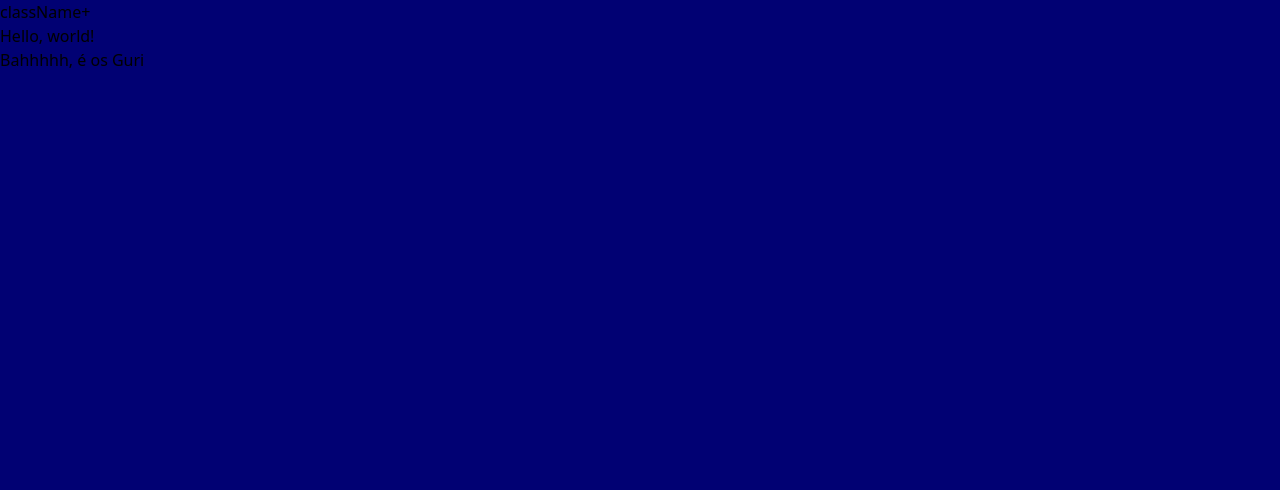
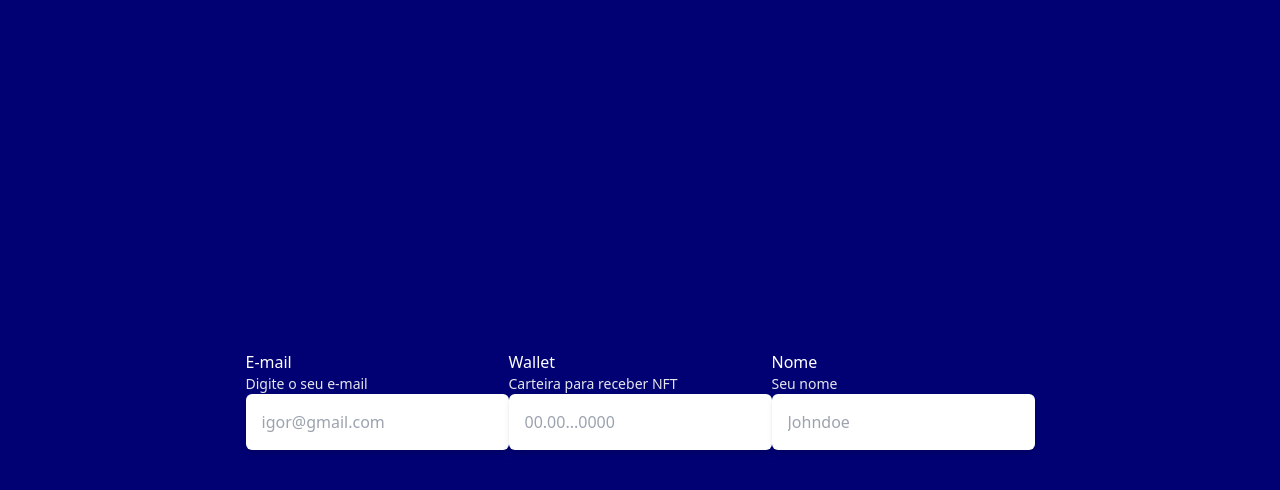
Before and after one commit to igorSguissardi/AulaReact-BC, a React (Create React App) app in the folder workshop/: page / in a window 1280 px wide. Shown: the top 490 px of the page. Built offline with nearby package versions, Linux system fonts and the light colour scheme.

Commit message:
código dando certo
...

```diff
--- a/workshop/src/App.js
+++ b/workshop/src/App.js
@@ -1,12 +1,12 @@
-import logo from './logo.svg';
-import './App.css';
-
+import React from 'react';
+import Input from "./components/Input.js";
 function App() {
   return (
-    <div>className+
-      <h1>Hello, world!</h1>
-      <p>Bahhhhh, é os Guri</p>
-      </div>
+    <div className="flex min-h-screen w-full h-full items-center justify-center">
+      <Input description="Digite o seu e-mail" label="E-mail" placeholder="igor@gmail.com" type="text"/>
+      <Input description="Carteira para receber NFT" label="Wallet" placeholder="00.00...0000" type="text"/>
+      <Input description="Seu nome" label="Nome" placeholder="Johndoe" type="text"/>
+    </div>
   );
 }
 
--- /dev/null
+++ b/workshop/src/components/Input.js
@@ -0,0 +1,9 @@
+export default function Input(props){
+    return(
+        <div className="flex flex-col">
+            <label className= "text-white">{props.label}</label>
+            <span className="text-sm text-gray-200">{props.description}</span>
+            <input type={props.type} className="p-4 text-black rounded-md shadow-md flex jsutfy-items items-center" placeholder={props.placeholder}></input>
+        </div>
+    )
+}
```
